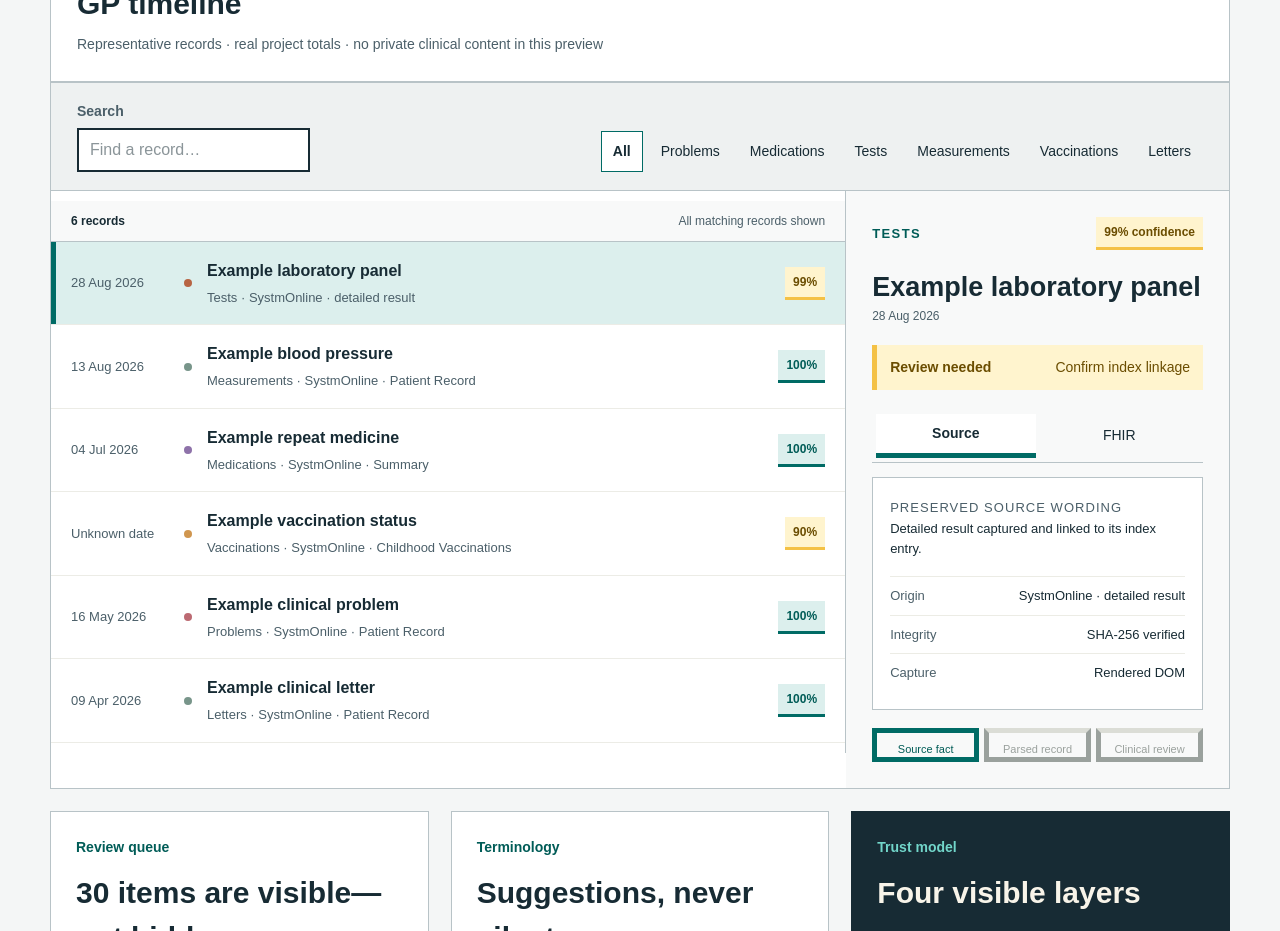
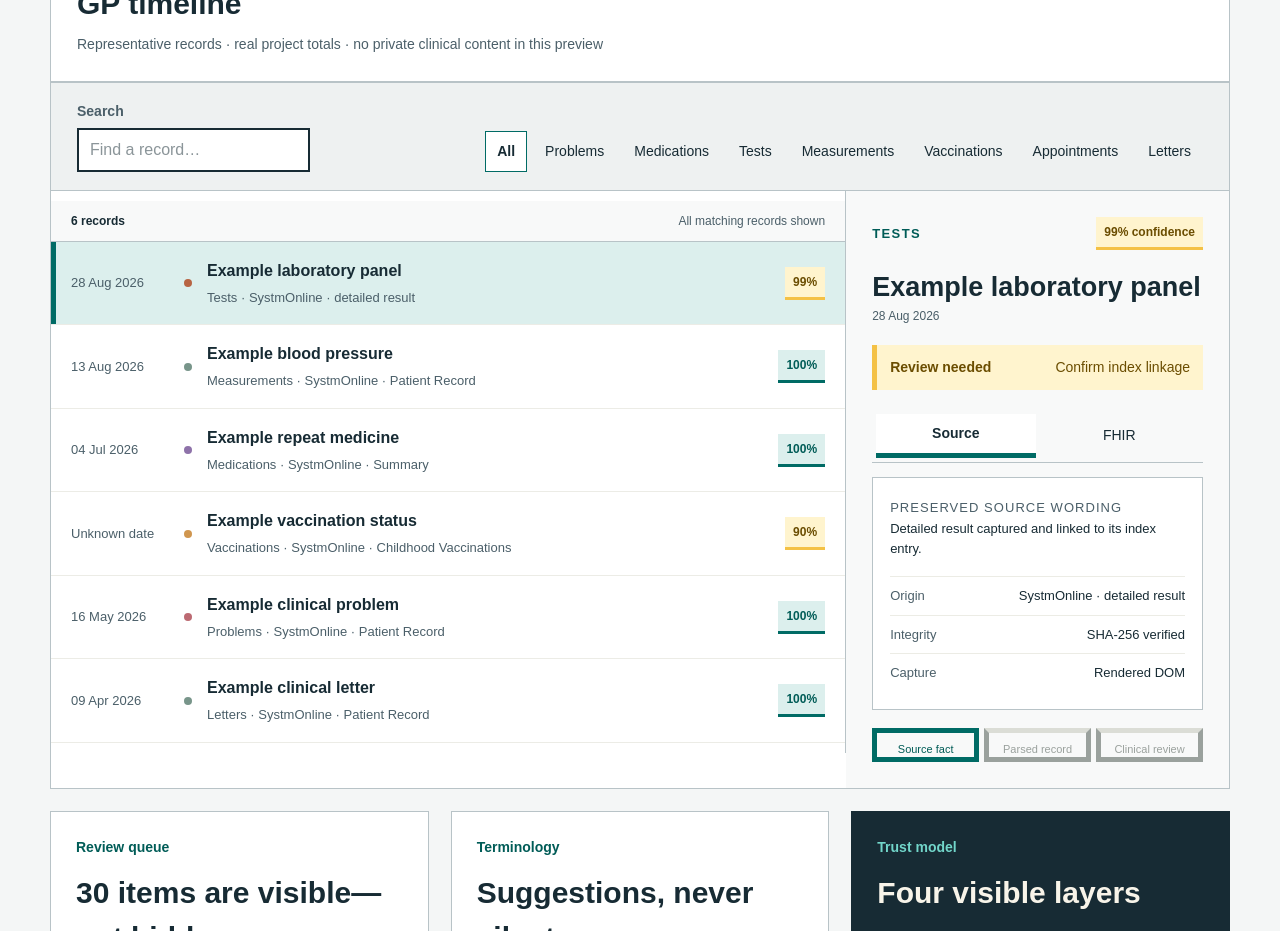
Before and after one commit to devnulluk/personal-health-portal, a Next.js app: page / in a window 1280 px wide. Shown: the part 1140-2071 px from the top of the page. Built offline with nearby package versions, Linux system fonts and the light colour scheme; no server answers.

Commit message:
Classify Patients Know Best FHIR records

```diff
--- a/app/page.tsx
+++ b/app/page.tsx
@@ -14,15 +14,16 @@ const representativeRecords: RecordItem[] = [
   { id: 6, date: '09 Apr 2026', type: 'Letters', title: 'Example clinical letter', summary: 'Document listing retained; attachment capture remains a future source task.', source: 'SystmOnline · Patient Record', confidence: 100, fhir: 'DocumentReference · current' },
 ];
 
-const filters = ['All', 'Problems', 'Medications', 'Tests', 'Measurements', 'Vaccinations', 'Letters'];
+const filters = ['All', 'Problems', 'Medications', 'Tests', 'Measurements', 'Vaccinations', 'Appointments', 'Letters'];
 
 function classifyType(entryType: string): string {
   const value = entryType.toLowerCase();
   if (value.includes('medication') || value.includes('repeat')) return 'Medications';
   if (value.includes('vaccin') || value.includes('immun')) return 'Vaccinations';
+  if (value.includes('appointment')) return 'Appointments';
   if (value.includes('blood pressure') || value.includes('measurement')) return 'Measurements';
-  if (value.includes('test') || value.includes('result') || value.includes('laboratory')) return 'Tests';
-  if (value.includes('letter') || value.includes('document') || value.includes('attachment')) return 'Letters';
+  if (value.includes('test') || value.includes('result') || value.includes('laboratory') || value.includes('observation') || value.includes('diagnosticreport')) return 'Tests';
+  if (value.includes('letter') || value.includes('document') || value.includes('attachment') || value.includes('questionnaire')) return 'Letters';
   return 'Problems';
 }
 
@@ -32,7 +33,8 @@ function interpretQuestion(question: string): Exploration {
   if (/medication|medicine|prescri|repeat/.test(value)) filter = 'Medications';
   else if (/test|result|laboratory|blood/.test(value)) filter = 'Tests';
   else if (/vaccin|immun/.test(value)) filter = 'Vaccinations';
-  else if (/letter|document|attachment/.test(value)) filter = 'Letters';
+  else if (/appointment|visit/.test(value)) filter = 'Appointments';
+  else if (/letter|document|attachment|questionnaire/.test(value)) filter = 'Letters';
   else if (/problem|condition|diagnos/.test(value)) filter = 'Problems';
 
   let mode: Exploration['mode'] = 'all';
```
